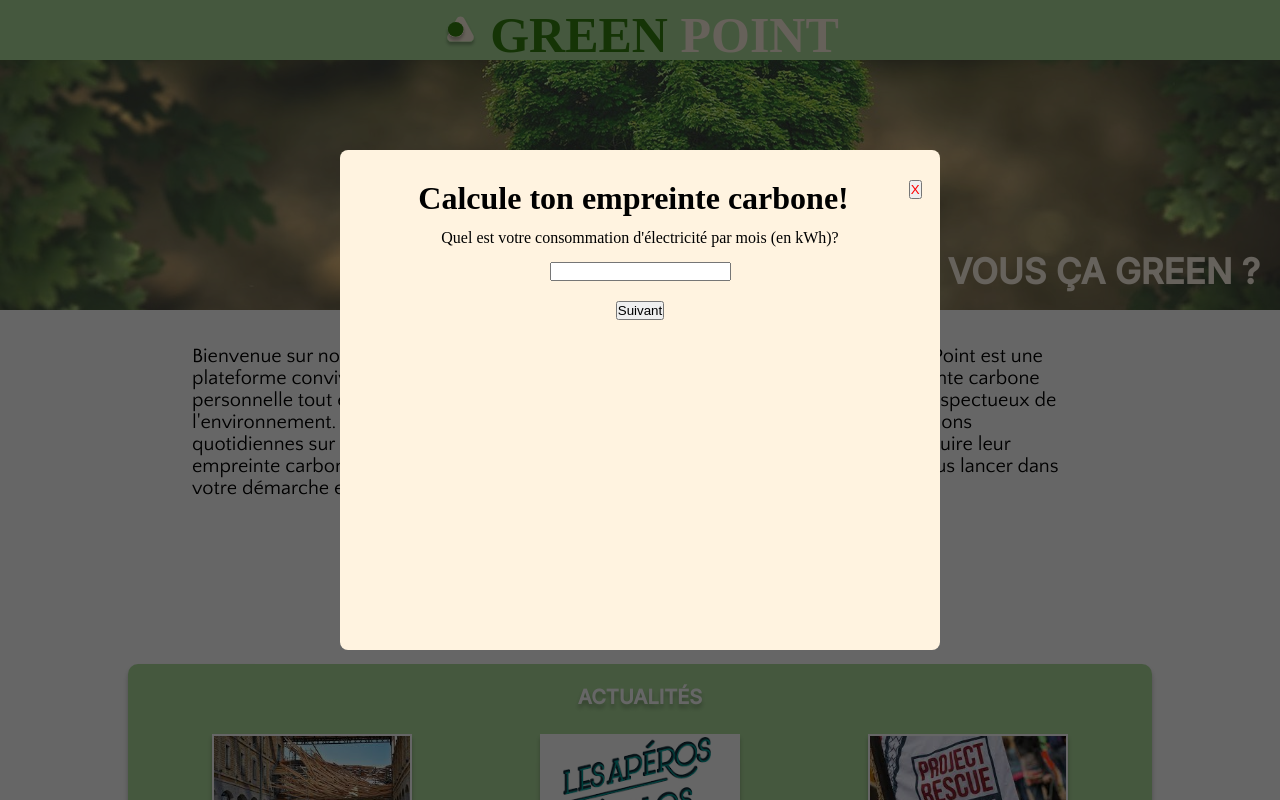
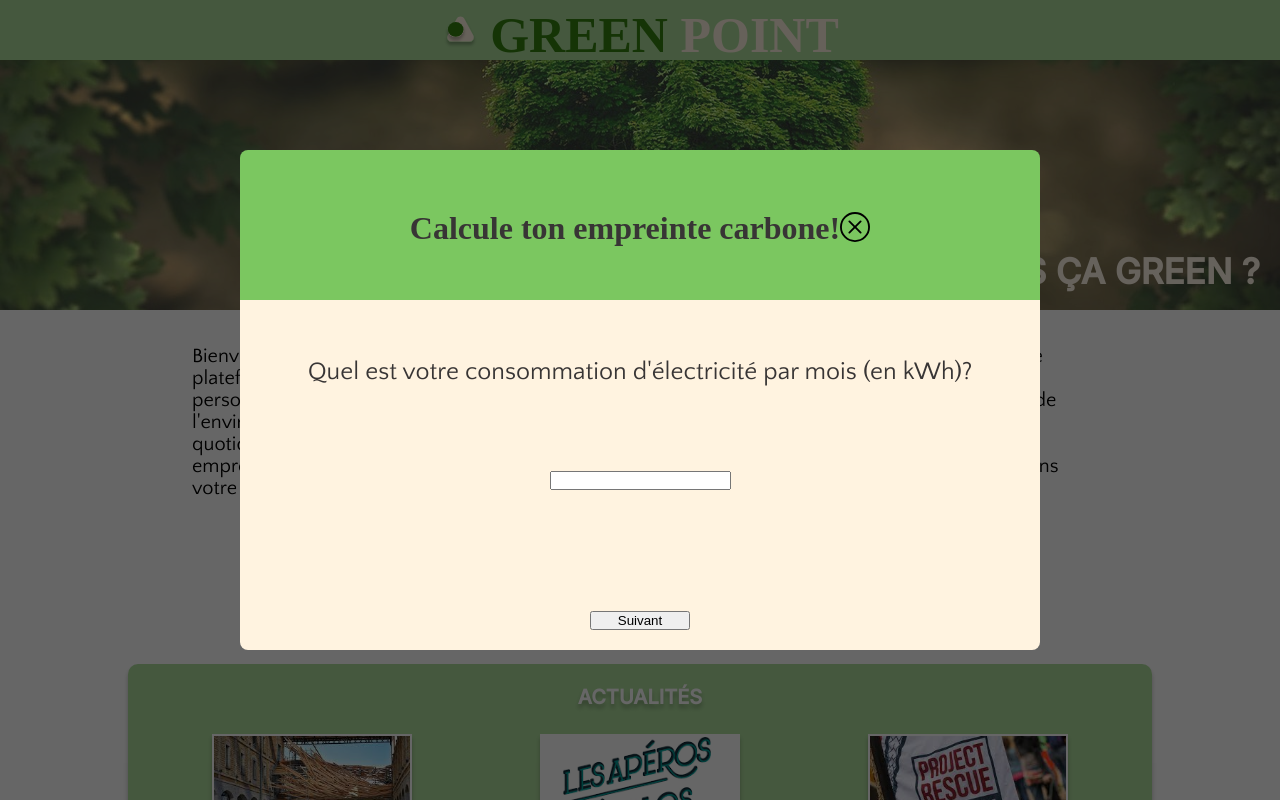
Before and after one commit to WildCodeSchool/2023-09-JS-BDX-P2-one-team-one-dream, a React (Vite) app in the folder frontend/: page / in a window 1280 px wide. Both pictures are taken after a click on the button "Calcule ton CO2". Shown: the top 800 px of the page. Built offline with nearby package versions, Linux system fonts and the light colour scheme; a web font is replaced by a local one.

Commit message:
add css and a svg

```diff
--- a/frontend/src/components/Quizz.jsx
+++ b/frontend/src/components/Quizz.jsx
@@ -37,22 +37,35 @@ function Quizz({ setTogglePopUp }) {
             type="button"
             onClick={() => setTogglePopUp(false)}
           >
-            X
+            <svg
+              xmlns="http://www.w3.org/2000/svg"
+              width="30"
+              height="30"
+              className="close"
+              viewBox="0 0 16 16"
+            >
+              <path d="M8 15A7 7 0 1 1 8 1a7 7 0 0 1 0 14zm0 1A8 8 0 1 0 8 0a8 8 0 0 0 0 16z" />
+              <path d="M4.646 4.646a.5.5 0 0 1 .708 0L8 7.293l2.646-2.647a.5.5 0 0 1 .708.708L8.707 8l2.647 2.646a.5.5 0 0 1-.708.708L8 8.707l-2.646 2.647a.5.5 0 0 1-.708-.708L7.293 8 4.646 5.354a.5.5 0 0 1 0-.708z" />
+            </svg>
           </button>
         </div>
         {components.map((Component, index) =>
           index === currentQuestion ? (
-            <div>
+            <div className="question_container">
               <Component setCurrentQuestion={setCurrentQuestion} />
             </div>
           ) : null
         )}
         {isLastQuestion ? (
-          <button type="submit" onClick={handleSubmit}>
+          <button type="submit" onClick={handleSubmit} className="quizz_button">
             Envoyer
           </button>
         ) : (
-          <button type="button" onClick={handleNextClick}>
+          <button
+            type="button"
+            onClick={handleNextClick}
+            className="quizz_button"
+          >
             Suivant
           </button>
         )}
--- a/frontend/src/styles/Quizz.scss
+++ b/frontend/src/styles/Quizz.scss
@@ -11,19 +11,24 @@
 
   .content {
     position: relative;
-    background: #fff3e0;
+    display: flex;
+    flex-direction: column;
+    justify-content: space-between;
+    align-items: center;
+    background: linear-gradient(to top, #fff3e0 70%, rgb(123, 199, 96) 30%);
     border-radius: 8px;
-    width: 600px;
+    width: 400px;
     min-height: 500px;
     padding: 20px 10px;
     text-align: center;
     box-sizing: border-box;
 
-    button {
+    .quizz_button {
       margin-top: 20px;
+      width: 100px;
     }
 
-    .question {
+    .question_container .question {
       display: flex;
       flex-direction: column;
       gap: 15px;
@@ -33,17 +38,40 @@
 
     .quizz_header {
       margin: 0;
-      padding: 10px;
+      padding: 40px 10px 10px 10px;
       display: flex;
       flex-direction: row;
       justify-content: center;
       right: 20px;
+      color: rgb(56, 53, 53);
 
       .close {
-        right: -60px;
-        top: -20px;
-        color: red;
-        position: relative;
+        right: -50px;
+        background-color: rgb(123, 199, 96);
+        border: none;
+      }
+      .close:hover {
+        stroke: red;
+      }
+    }
+
+    label {
+      font-size: 25px;
+      color: rgb(56, 53, 53);
+      font-family: "Quattrocento Sans", sans-serif;
+      margin-bottom: 70px;
+    }
+  }
+}
+
+@media screen and (min-width: 768px) {
+  .modal {
+    .content {
+      width: 800px;
+      .quizz_header {
+        .close {
+          right: -140px;
+        }
       }
     }
   }
```
Also changed, not shown: frontend/src/assets/foret.jpg (added).
